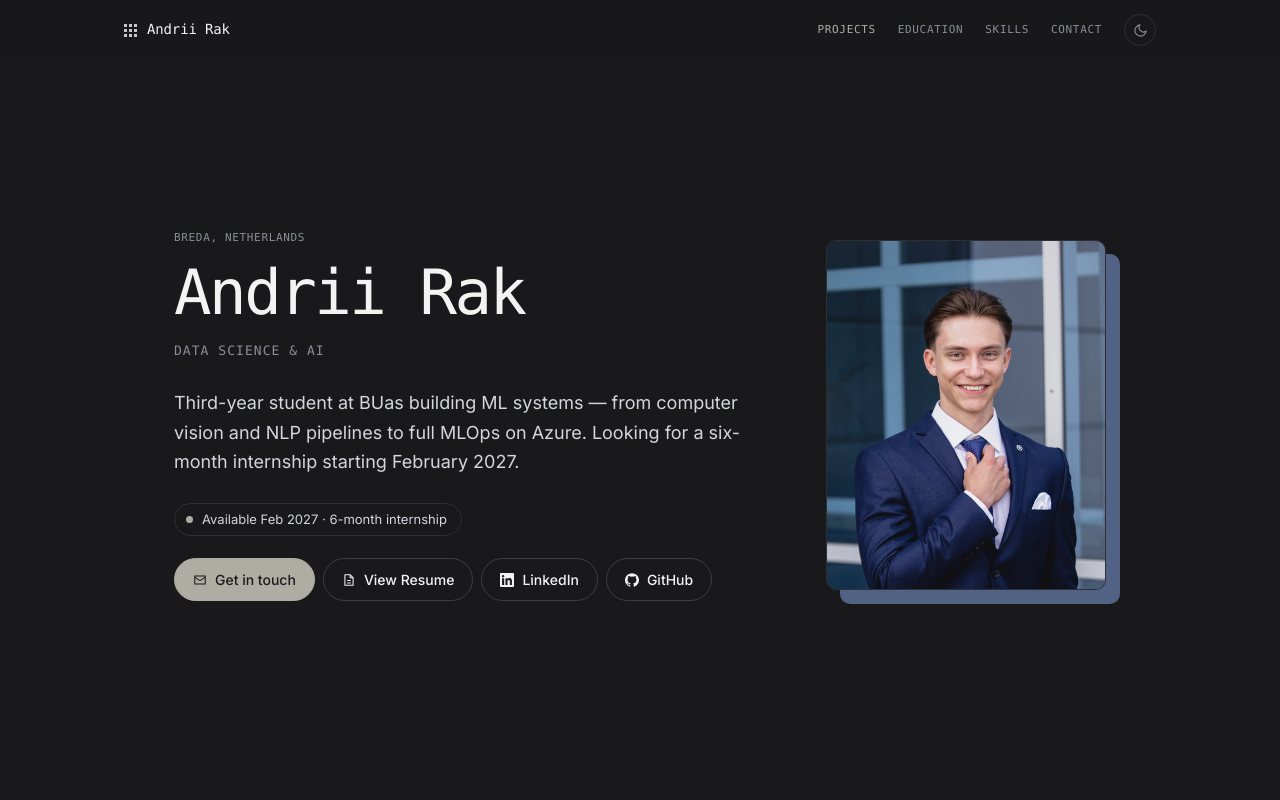
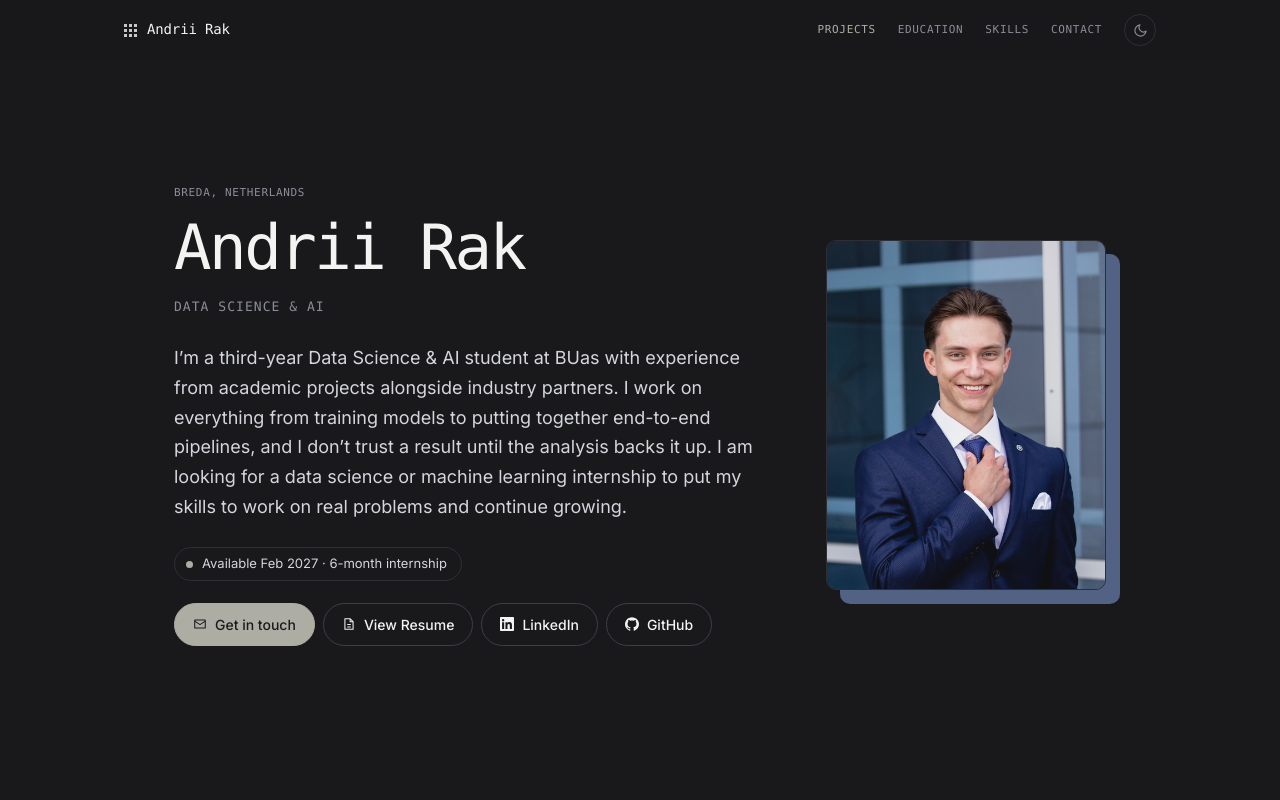
Before and after one commit to Andrii-123/Andrii-123.github.io, a plain HTML site: page index.html in a window 1280 px wide. Shown: the top 800 px of the page. Drawn offline with Linux system fonts and the light colour scheme; a web font is replaced by a local one.

Commit message:
rewrite hero section

```diff
--- a/index.html
+++ b/index.html
@@ -52,8 +52,9 @@
         <h1 class="hero-name reveal" style="--d:.12s">Andrii Rak</h1>
         <p class="hero-role reveal" style="--d:.2s">Data Science &amp; AI</p>
         <p class="hero-intro reveal" style="--d:.28s">
-          Third-year student at BUas building ML systems — from computer vision and NLP pipelines
-          to full MLOps on Azure. Looking for a six-month internship starting February 2027.
+          I’m a third-year Data Science & AI student at BUas with experience from academic projects alongside industry partners.
+          I work on everything from training models to putting together end-to-end pipelines, and I don’t trust a result until the analysis backs it up.
+          I am looking for a data science or machine learning internship to put my skills to work on real problems and continue growing.
         </p>
         <div class="reveal" style="--d:.36s">
           <span class="badge"><span class="badge-dot" aria-hidden="true"></span>Available Feb 2027 · 6-month internship</span>
```
